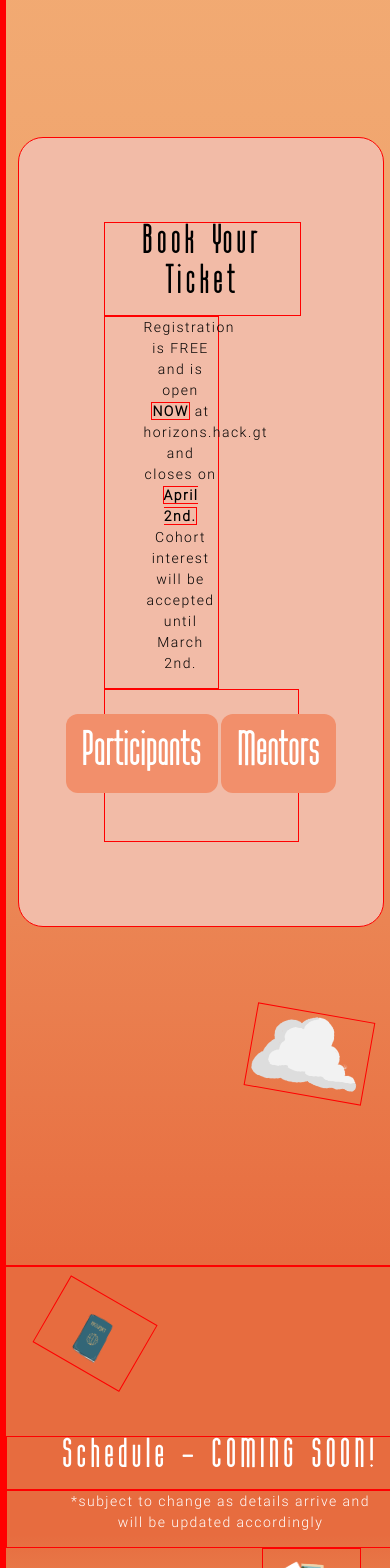
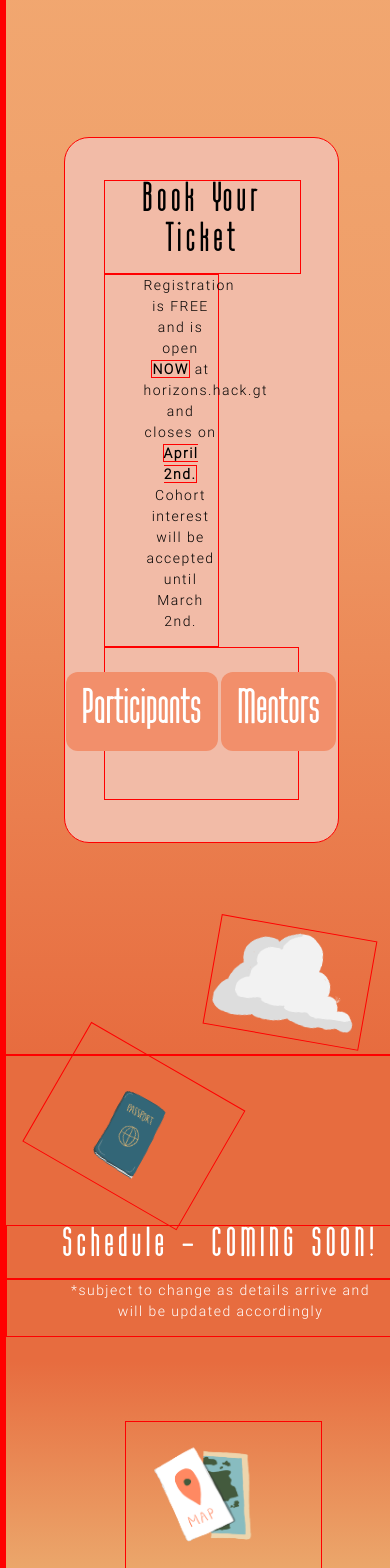
Before and after one commit to HackGT/catalyst-2022-event-site, a Next.js app: page / in a window 390 px wide. Shown: the part 5040-6608 px from the top of the page. Built offline with nearby package versions, Linux system fonts and the light colour scheme.

Commit message:
adjust more images

```diff
--- a/styles/Home.module.css
+++ b/styles/Home.module.css
@@ -193,6 +193,7 @@
   padding: 10vh;
   text-align: center;
 }
+
 .button {
   background-color: #f28f6b;
   border: none;
@@ -305,3 +306,30 @@
     bottom: -5vh;
   }
 }
+@media (max-width: 600px) {
+  .rectangle {
+    width: 50vw;
+    height: auto;
+    margin: auto;
+    margin-top: 12rem;
+    margin-bottom: 5vh;
+    background: #f2bba7;
+    padding: 5vh 10vw 5vh 10vw;
+    text-align: center;
+  }
+  #clouds2Img {
+    width: 40vw;
+    bottom: -5vh;
+    right: 7vw;
+    transform: rotate(10deg);
+  }
+  #passportImg {
+    width: 45vw;
+    bottom: 35vh;
+  }
+  #mapImg {
+    right: 15vw;
+    width: 50vw;
+    bottom: -10vh;
+  }
+}
```
